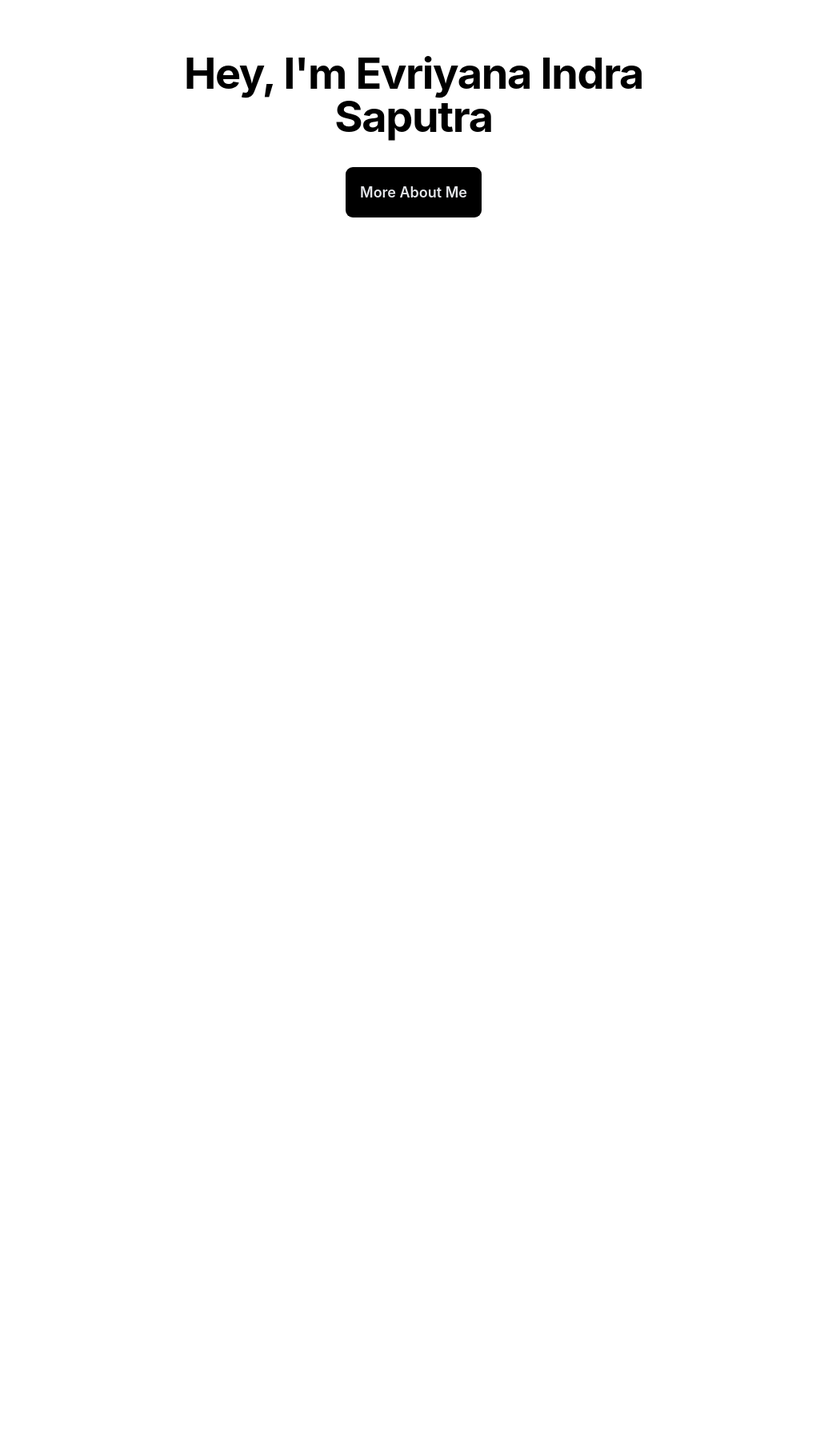
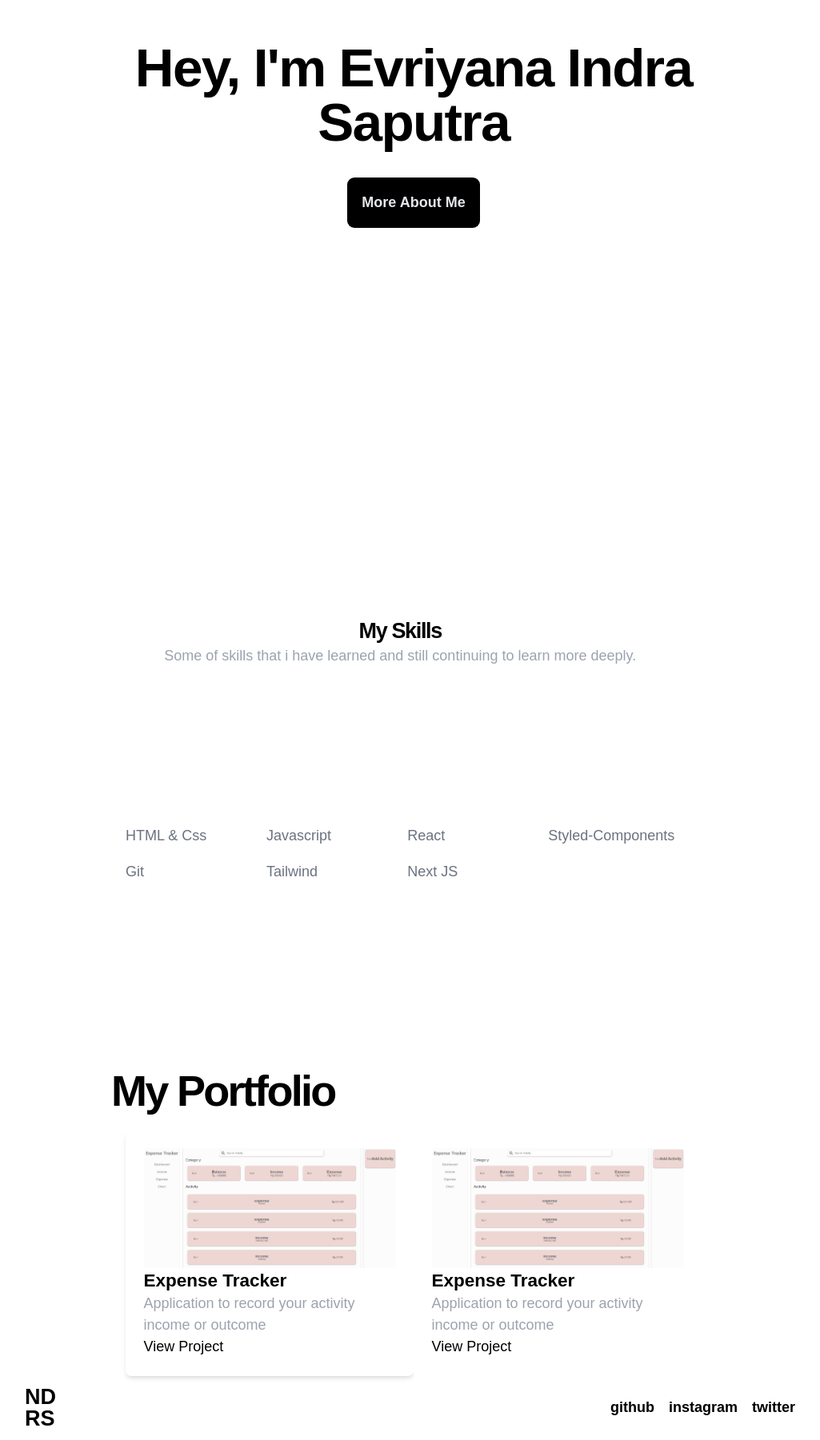
Before and after one commit to evriyanaindrasaputra/LearnNext, a Next.js app: page / in a window 1280 px wide. Shown: the part 263-2064 px from the top of the page at 80% size, without its empty margins (123-1148 px from the left). Before the commit the page ends 800 px from the top, so only its background shows below. Built offline with nearby package versions, Linux system fonts and the light colour scheme.

Commit message:
skills check, portfolio not done

```diff
--- a/components/Container.js
+++ b/components/Container.js
@@ -2,6 +2,7 @@ import { useState, useEffect } from "react";
 import { useTheme } from "next-themes";
 import { motion } from "framer-motion";
 import Link from "next/link";
+import Footer from "./Footer";
 
 export default function Container({ children }) {
   const [mounted, setMounted] = useState(false);
@@ -13,7 +14,7 @@ export default function Container({ children }) {
     },
     visible: {
       y: 0,
-      opacity: 0.6,
+      opacity: 1,
       transition: {
         duration: 1,
       },
@@ -24,7 +25,7 @@ export default function Container({ children }) {
   return (
     <div className="bg-white dark:bg-black">
       <motion.nav
-        className="flex justify-between items-center bg-white dark:bg-black max-w-4xl w-full p-4 h-10vh mx-auto my-0  bg-opacity-60 sticky-nav"
+        className="flex justify-between items-center bg-white dark:bg-black max-w-4xl w-full p-4 h-10vh mx-auto my-0 sticky-nav"
         variants={variantNav}
         initial="hidden"
         animate="visible"
@@ -76,6 +77,7 @@ export default function Container({ children }) {
       <main className="flex flex-col justify-center bg-white dark:bg-black px-8">
         {children}
       </main>
+      <Footer />
     </div>
   );
 }
--- /dev/null
+++ b/components/Footer.js
@@ -0,0 +1,29 @@
+import Link from "next/link";
+export default function Footer() {
+  return (
+    <section className="flex justify-between items-center bg-white dark:bg-black max-w-4xl w-full p-4 h-10vh mx-auto my-0">
+      <Link href="/">
+        <a className="text-black dark:text-white font-bold text-2xl leading-none">
+          ND <br /> RS
+        </a>
+      </Link>
+      <ul className="flex justify-between font-semibold text-black dark:text-white">
+        <li className="mx-2">
+          <Link href="https://www.github.com/evriyanaindrasaputra">
+            <a target="_blank">github</a>
+          </Link>
+        </li>
+        <li className="mx-2">
+          <Link href="https://www.instagram.com/eindrasap">
+            <a target="_blank">instagram</a>
+          </Link>
+        </li>
+        <li className="mx-2">
+          <Link href="https://www.twitter.com/eindrasap">
+            <a target="_blank">twitter</a>
+          </Link>
+        </li>
+      </ul>
+    </section>
+  );
+}
--- /dev/null
+++ b/components/Portfolio.js
@@ -0,0 +1,41 @@
+import Link from "next/link";
+export default function Portfolio() {
+  return (
+    <section>
+      <h2 className="font-bold text-2xl md:text-5xl tracking-tighter text-black dark:text-white mb-5">
+        My Portfolio
+      </h2>
+      <div className="flex justify-between items-center px-0 md:px-4">
+        <div className="flex flex-col w-6/12 p-5 bg-white dark:bg-black text-black dark:text-white shadow-md rounded-md">
+          <img src="/images/expense.png" />
+          <div>
+            <h3 className="text-black dark:text-white font-bold text-xl">
+              Expense Tracker
+            </h3>
+            <p className="text-gray-400 font-normal">
+              Application to record your activity income or outcome
+            </p>
+            <Link href="/project">
+              <a>View Project</a>
+            </Link>
+          </div>
+        </div>
+        {/* below just dummy item */}
+        <div className="flex flex-col w-6/12 p-5 bg-white dark:bg-black text-black dark:text-white">
+          <img src="/images/expense.png" />
+          <div>
+            <h3 className="text-black dark:text-white font-bold text-xl">
+              Expense Tracker
+            </h3>
+            <p className="text-gray-400 font-normal">
+              Application to record your activity income or outcome
+            </p>
+            <Link href="/project">
+              <a>View Project</a>
+            </Link>
+          </div>
+        </div>
+      </div>
+    </section>
+  );
+}
--- /dev/null
+++ b/components/Skill.js
@@ -0,0 +1,22 @@
+export default function Skill() {
+  return (
+    <section className="h-screen flex flex-col justify-center" id="skill">
+      <h2 className="font-bold text-lg md:text-2xl tracking-tighter text-black dark:text-white text-center">
+        My Skills
+      </h2>
+      <p className="font-normal text-base text-gray-400 dark:text-gray-100 mb-5 md:mb-44 text-center">
+        Some of skills that i have learned and still continuing to learn more
+        deeply.
+      </p>
+      <ul className="grid px-0 md:px-4 gap-2 md:gap-4 grid-cols-2 md:grid-cols-4 md:grid-rows-2 text-gray-500 dark:text-white">
+        <li>HTML & Css</li>
+        <li>Javascript</li>
+        <li>React</li>
+        <li>Styled-Components</li>
+        <li>Git</li>
+        <li>Tailwind</li>
+        <li>Next JS</li>
+      </ul>
+    </section>
+  );
+}
--- a/pages/index.js
+++ b/pages/index.js
@@ -2,6 +2,8 @@ import Head from "next/head";
 import { motion } from "framer-motion";
 import { getSortedPostsData } from "../lib/posts";
 import Container from "../components/Container";
+import Skill from "../components/Skill";
+import Portfolio from "../components/Portfolio";
 
 export async function getStaticProps() {
   const allPostsData = getSortedPostsData();
@@ -14,14 +16,14 @@ export async function getStaticProps() {
 export default function Home({ allPostsData }) {
   const motionH1 = {
     hidden: {
-      x: -200,
+      x: -100,
       opacity: 0,
     },
     visible: {
       x: 0,
       opacity: 1,
       transition: {
-        duration: 1,
+        duration: 1.3,
         delay: 1,
       },
     },
@@ -35,8 +37,8 @@ export default function Home({ allPostsData }) {
       y: 0,
       opacity: 1,
       transition: {
-        duration: 0.7,
-        delay: 2,
+        duration: 1,
+        delay: 2.3,
       },
     },
   };
@@ -48,7 +50,7 @@ export default function Home({ allPostsData }) {
       <div className="flex flex-col justify-center items-start max-w-2xl mx-auto">
         <section className="h-90vh flex items-center justify-center flex-col">
           <motion.h1
-            className="font-bold text-3xl md:text-5xl mb-4 tracking-tight text-black dark:text-white text-center align-middle"
+            className="font-bold text-3xl md:text-6xl mb-4 tracking-tight text-black dark:text-white text-center align-middle"
             variants={motionH1}
             initial="hidden"
             animate="visible"
@@ -60,10 +62,13 @@ export default function Home({ allPostsData }) {
             variants={motionButton}
             initial="hidden"
             animate="visible"
+            href="#skill"
           >
-            More About Me
+            <a href="#skill">More About Me</a>
           </motion.button>
         </section>
+        <Skill />
+        <Portfolio />
       </div>
     </Container>
   );
--- a/styles/globals.css
+++ b/styles/globals.css
@@ -1,23 +1,21 @@
 @tailwind base;
 @tailwind components;
 @tailwind utilities;
+@import url("https://fonts.googleapis.com/css2?family=Mulish:wght@400;500;600;700&display=swap");
 
 html,
 body {
   padding: 0;
   margin: 0;
-  font-family: -apple-system, BlinkMacSystemFont, Segoe UI, Roboto, Oxygen,
-    Ubuntu, Cantarell, Fira Sans, Droid Sans, Helvetica Neue, sans-serif;
+  font-family: "Mulish", sans-serif;
   font-size: 18px;
   box-sizing: border-box;
+  scroll-behavior: smooth;
 }
-
 .sticky-nav {
   position: sticky;
   top: 0;
-  z-index: 10;
-  backdrop-filter: saturate(180%) blur(20px);
-  transition: background-color 0.1 ease-in;
+  z-index: 100;
 }
 .h-90vh {
   height: 90vh;
```
Also changed, not shown: public/images/expense.png (added).
